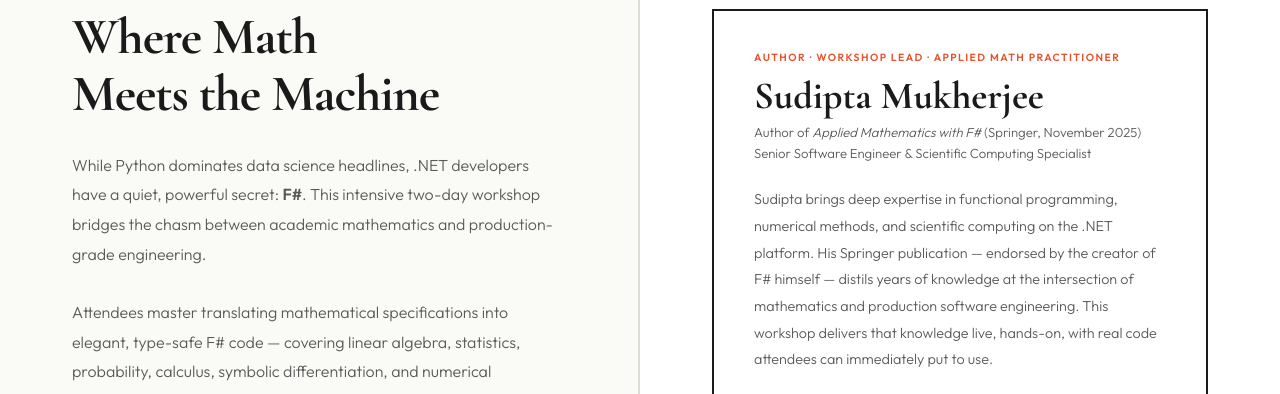
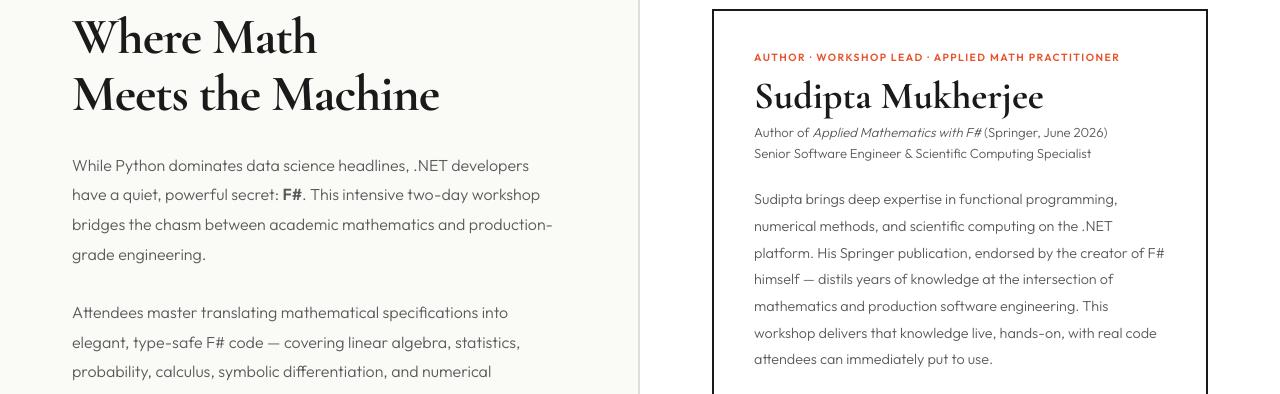
Before and after one commit to sudipto80/fsmathworkshop, a plain HTML site: page index.html in a window 1280 px wide. Shown: the part 1020-1414 px from the top of the page. Drawn offline with nearby package versions, Linux system fonts and the light colour scheme.

Commit message:
Update index.html

```diff
--- a/index.html
+++ b/index.html
@@ -832,12 +832,12 @@
       <div class="spk-eyebrow">Author · Workshop Lead · Applied Math Practitioner</div>
       <div class="spk-name">Sudipta Mukherjee</div>
       <div class="spk-role">
-        Author of <em>Applied Mathematics with F#</em> (Springer, November 2025)<br/>
+        Author of <em>Applied Mathematics with F#</em> (Springer, June 2026)<br/>
         Senior Software Engineer &amp; Scientific Computing Specialist
       </div>
       <p class="spk-bio">
         Sudipta brings deep expertise in functional programming, numerical methods, and scientific
-        computing on the .NET platform. His Springer publication — endorsed by the creator of F# himself —
+        computing on the .NET platform. His Springer publication, endorsed by the creator of F# himself —
         distils years of knowledge at the intersection of mathematics and production software engineering.
         This workshop delivers that knowledge live, hands-on, with real code attendees can immediately put to use.
       </p>
```
